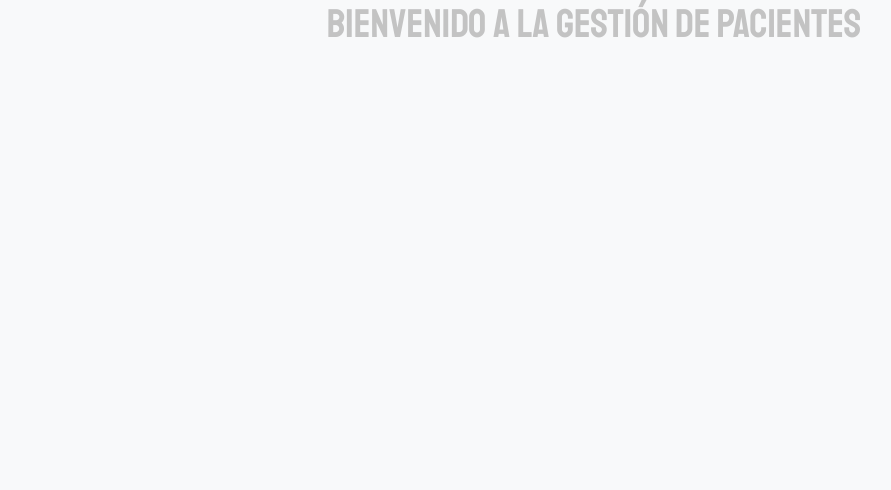
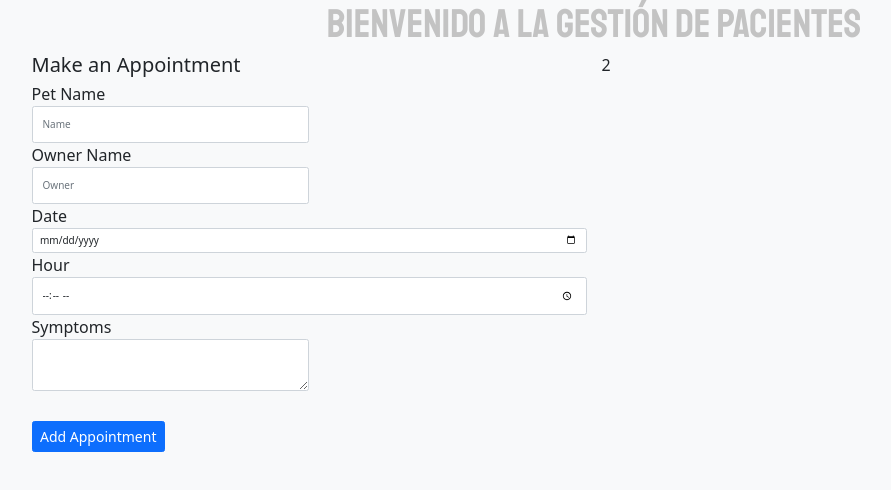
Before and after one commit to chicacode/patiens-managment-web, a React (Create React App) app in the folder frontend/: page / in a window 1280 px wide. Shown: the top 490 px of the page, without its empty margins (46-937 px from the left). Built offline with nearby package versions, Linux system fonts and the light colour scheme.

Commit message:
Added form component

```diff
--- a/frontend/public/index.html
+++ b/frontend/public/index.html
@@ -15,7 +15,7 @@
 
     <title>Patiens React App</title>
     <link href="https://fonts.googleapis.com/css?family=Roboto|Staatliches&display=swap" rel="stylesheet">
-    <link rel="stylesheet" href="https://stackpath.bootstrapcdn.com/bootstrap/4.3.1/css/bootstrap.min.css">
+    <link href="https://cdn.jsdelivr.net/npm/bootstrap@5.0.2/dist/css/bootstrap.min.css" rel="stylesheet" integrity="sha384-EVSTQN3/azprG1Anm3QDgpJLIm9Nao0Yz1ztcQTwFspd3yD65VohhpuuCOmLASjC" crossorigin="anonymous">
     <!-- <link rel="stylesheet" href="/css/app.css"> -->
   </head>
   <body>
--- a/frontend/src/App.js
+++ b/frontend/src/App.js
@@ -1,4 +1,4 @@
-import React, { useEffect, useState } from 'react'; // Hooks
+import React, { Fragment, useEffect, useState } from 'react'; // Hooks
 import { BrowserRouter as Router, Route, Switch } from 'react-router-dom';
 import app from './App.css';
 
@@ -9,6 +9,7 @@ import clienteAxios from './config/axios';
 import Pacientes from './components/Pacientes';
 import NuevaCita from './components/NuevaCita';
 import Cita from './components/Cita';
+import Form from './components/Form';
 
 function App() {
 
@@ -40,9 +41,19 @@ function App() {
   // }, [consultar] );
 
   return (
-    <div>
+    <Fragment>
       <h1>Bienvenido a la gestión de pacientes</h1>
-    </div>
+      <div className="container">
+        <div className="row">
+          <div className="col">
+            <Form />
+          </div>
+          <div className="col">2</div>
+
+        </div>
+
+      </div>
+    </Fragment>
     // <Router>
     //   <Switch>
     //     <Route
--- /dev/null
+++ b/frontend/src/components/Form.js
@@ -0,0 +1,64 @@
+import React, { Fragment } from 'react';
+
+const Form = () => {
+    return (
+        <Fragment>
+            <h2>Make an Appointment</h2>
+
+                <div classNameName="form-row">
+                    <div className="form-group col-md-6">
+                        <label for="petName">Pet Name</label>
+                        <input
+                            type="text"
+                            className="form-control p-3"
+                            name="petName"
+                            placeholder="Name"
+                        />
+                    </div>
+                    <div className="form-group col-md-6">
+                        <label for="ownerName">Owner Name</label>
+                        <input type="text"
+                            className="form-control p-3"
+                            name="ownerName"
+                            placeholder="Owner"
+                        />
+                    </div>
+                    <div className="form-group">
+                        <label for="date">Date</label>
+                        <input
+                            type="date"
+                            className="form-control"
+                            name="date"
+                        />
+                    </div>
+                    <div className="form-group">
+                        <label for="time">Hour</label>
+                        <input
+                            type="time"
+                            className="form-control p-3"
+                            name="time"
+                        />
+                    </div>
+                    <div className="form-row">
+                        <div className="form-group col-md-6">
+                            <label for="symptoms">Symptoms</label>
+                            <textarea
+                                type="text"
+                                className="form-control p-3"
+                                aria-label="With textarea"
+                                name="symptoms"
+                             />
+                        </div>
+
+                    </div>
+                    <button type="submit" className="btn btn-primary mt-5">Add Appointment</button>
+                </div>
+
+
+
+
+        </Fragment>
+    );
+}
+
+export default Form;
```
